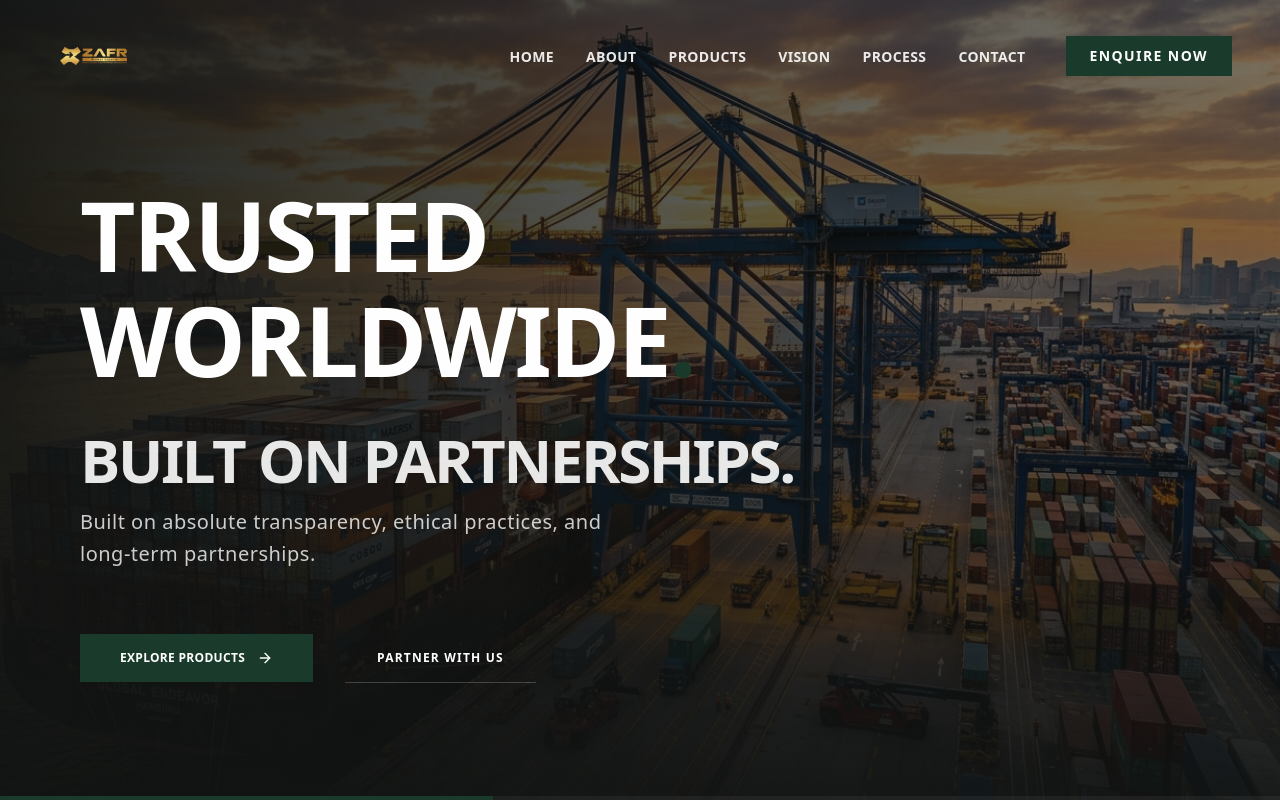
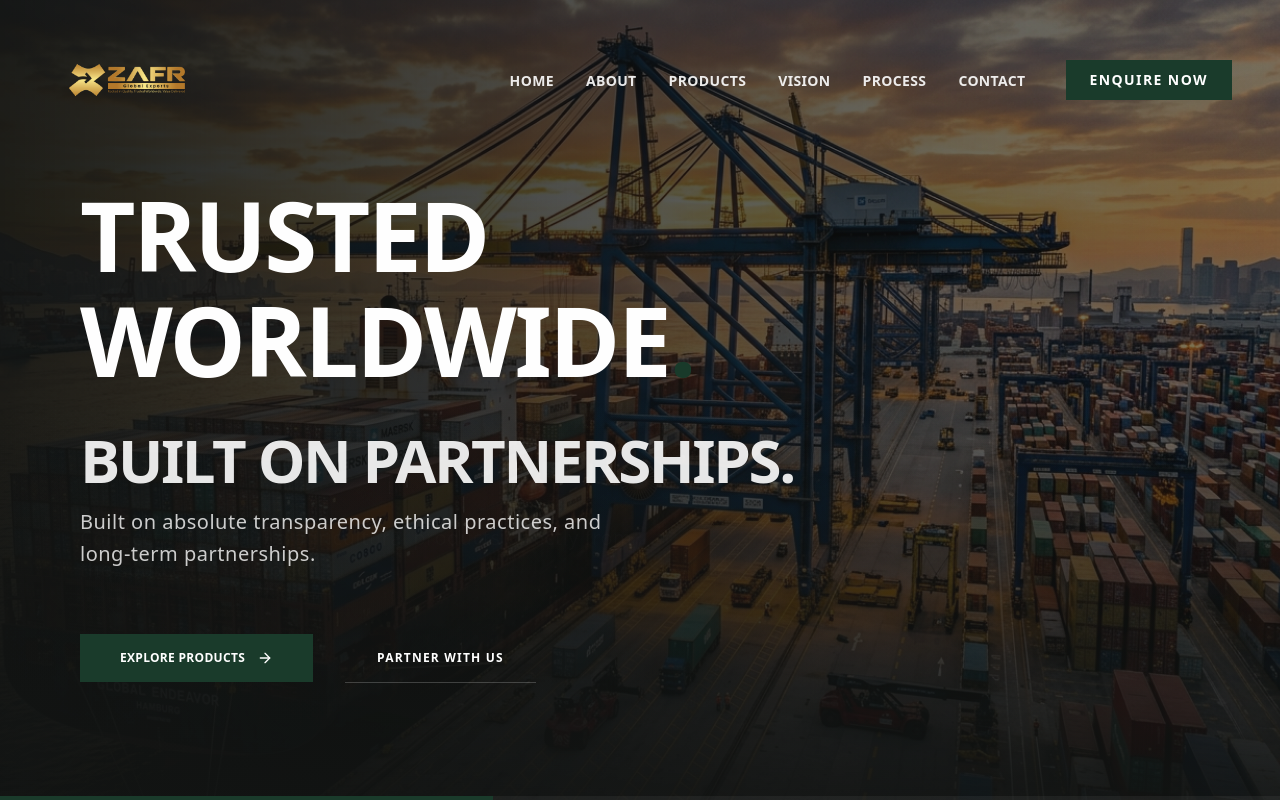
Before and after one commit to zafrwebservice-sys/zafr, a Next.js app: page / in a window 1280 px wide. Shown: the top 802 px of the page. Built offline with nearby package versions, Linux system fonts and the light colour scheme.

Commit message:
Increase logo sizes across the site

```diff
--- a/src/components/Footer.tsx
+++ b/src/components/Footer.tsx
@@ -12,9 +12,9 @@ export default function Footer() {
               <Image
                 src="/logo-exact.png"
                 alt="ZAFR Global Exports"
-                width={260}
-                height={80}
-                className="h-14 w-auto object-contain hover:opacity-80 transition-opacity"
+                width={400}
+                height={140}
+                className="h-20 w-auto object-contain hover:opacity-80 transition-opacity"
               />
             </Link>
             <p className="text-white/60 text-sm max-w-sm font-medium">
--- a/src/components/Loader.tsx
+++ b/src/components/Loader.tsx
@@ -30,7 +30,7 @@ export default function Loader({ onComplete }: { onComplete: () => void }) {
   return (
     <div className="loader-container fixed inset-0 z-[1000] bg-charcoal flex flex-col items-center justify-center pointer-events-none">
       <div className="loader-logo-wrapper flex flex-col items-center">
-        <div className="loader-logo mb-10 relative w-64 h-24 overflow-hidden">
+        <div className="loader-logo mb-10 relative w-96 h-36 overflow-hidden">
           <Image
             src="/logo-exact.png"
             alt="ZAFR Global Exports"
--- a/src/components/Navbar.tsx
+++ b/src/components/Navbar.tsx
@@ -41,9 +41,9 @@ export default function Navbar() {
             <Image
               src="/logo-exact.png"
               alt="ZAFR Global Exports"
-              width={260}
-              height={80}
-              className="h-12 md:h-16 w-auto object-contain transition-transform group-hover:scale-105"
+              width={400}
+              height={140}
+              className="h-20 md:h-28 w-auto object-contain transition-transform group-hover:scale-105"
             />
           </Link>
 
```
